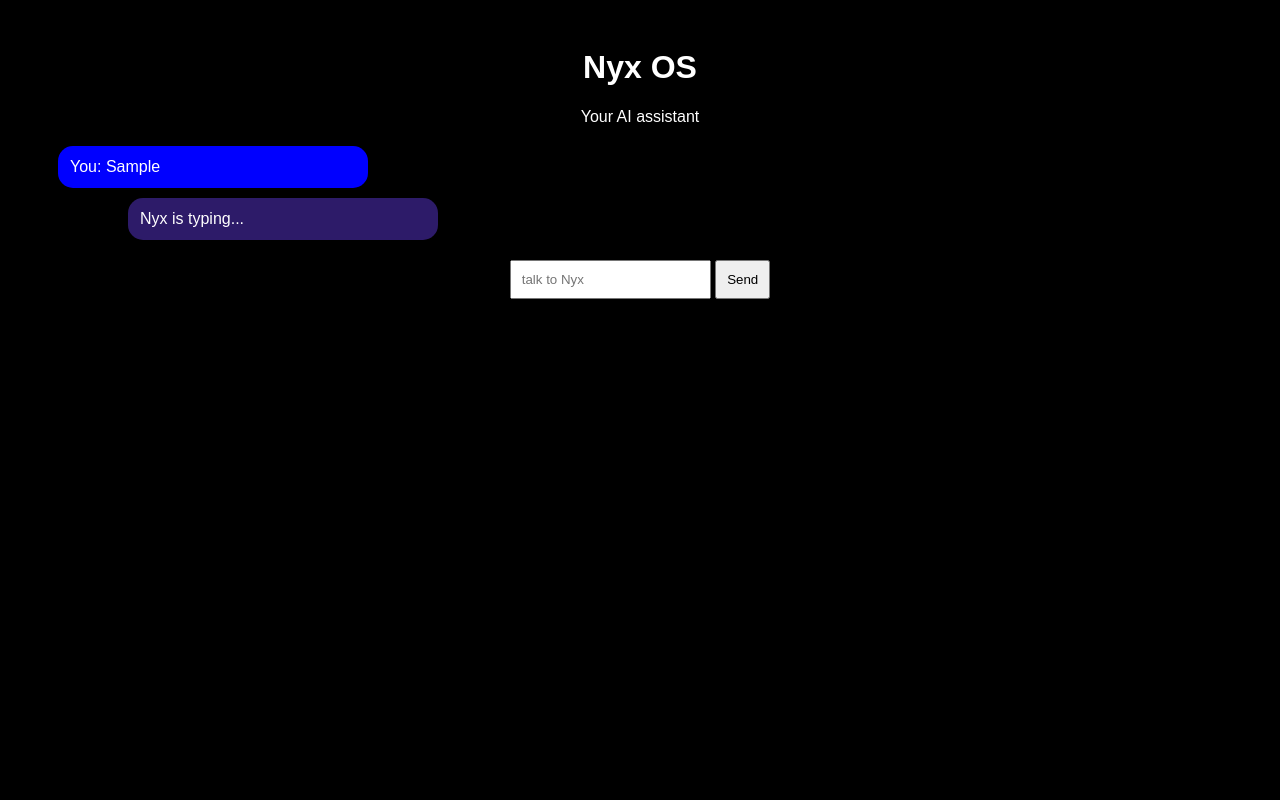
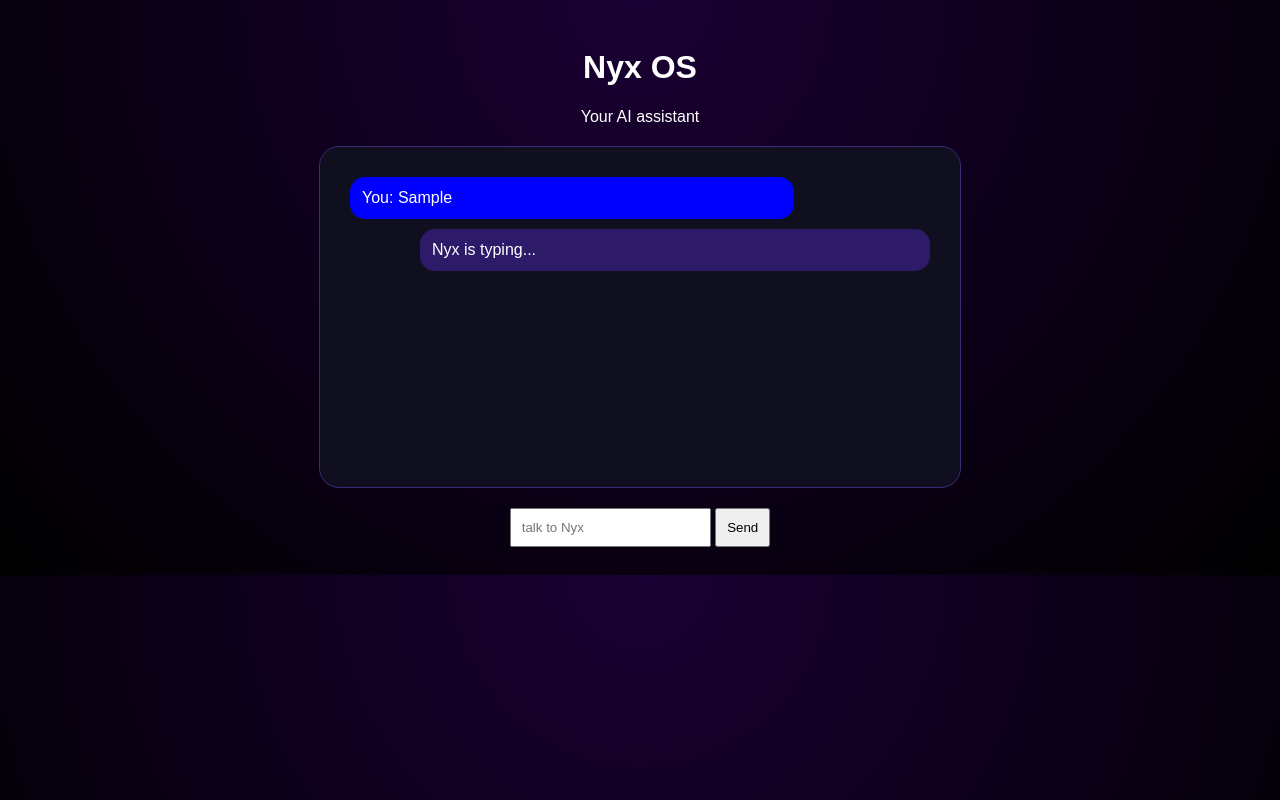
Before and after one commit to Shririiiiiiiiiiiiiiiiiiiiiiang/Nyx-OS, a plain HTML site: page Frontend/index.html in a window 1280 px wide. Both pictures are taken after typing "Sample" into the empty fields and a click on the button "Send". Drawn offline with Linux system fonts and the light colour scheme.

Commit message:
Added user memory(remembers user's name for that chat) and improveed Nyx chat interface

```diff
--- a/Frontend/script.js
+++ b/Frontend/script.js
@@ -1,6 +1,8 @@
 const input = document.getElementById("userInput");
 const button = document.getElementById("sendBtn");
 const chatBox = document.getElementById("chatBox");
+let userName = "";
+
 
 button.addEventListener("click", function () {
 
@@ -30,7 +32,25 @@ button.addEventListener("click", function () {
     if(message.toLowerCase() === "ping") {
     reply = "pong";
     }
-    if(message.toLowerCase() === "time") {
+
+    if(message.toLowerCase().startsWith("my name is")) {
+        userName = message.substring(11);
+        reply = "Nice to meet you, " + userName;
+    }
+
+    if(message.toLowerCase() === "what is my name") {
+
+        if(userName === ""){
+
+            reply = "I don't know your name yet"
+        }
+        else{
+
+            reply = "Your name is "  +  userName
+        }
+    }
+
+        if(message.toLowerCase() === "time") {
 
         const now = new Date();
 
--- a/Frontend/style.css
+++ b/Frontend/style.css
@@ -1,5 +1,5 @@
 body{
-    background-color: black;
+    background: radial-gradient(circle at top, #1a0033, black);
     color: white;
     font-family: Arial;
     padding: 20px;
@@ -14,8 +14,13 @@ input {
 
 }
 #chatBox {
-    width: 400px;
-    margin: 20px;
+    width: 600px;
+    min-height: 300px;
+    margin: 20px auto;
+    padding: 20px;
+    background-color: #0f0f1f;
+    border: 1px solid #3b2a78;
+    border-radius: 20px;
 }
 
 .message{
@@ -31,6 +36,7 @@ input {
 .userMessage{
     background-color: blue;
     margin-right: 80px;
+    max-width: 70%;
 }
 .nyxMessage {
     background-color: #2d1b69;
--- /dev/null
+++ b/Text/brainstorming.txt
@@ -0,0 +1,6 @@
+Moon Phase Thinking System
+
+While Nyx thinks:
+🌑 🌒 🌓 🌔 🌕 🌖 🌗 🌘
+
+this will symbolise nyx as she is the goddess of nightht
```
